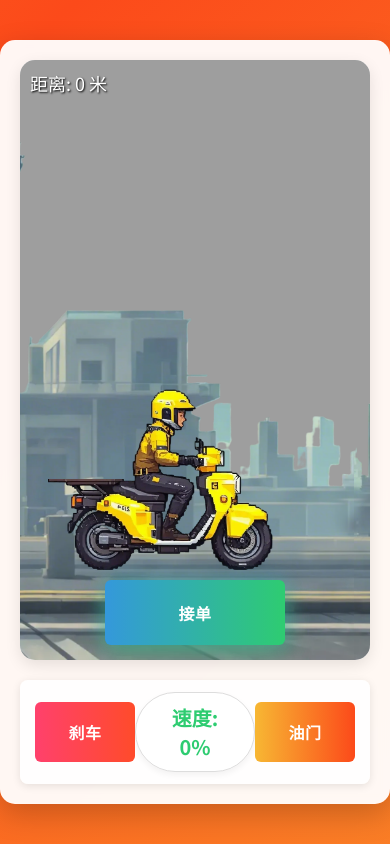
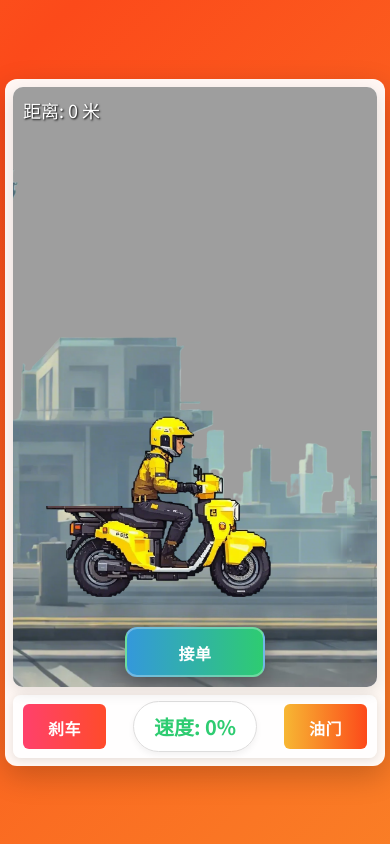
Before and after one commit to Drodd/SuerpDeliver, a plain HTML site: page index.html in a window 390 px wide. Both pictures are taken after a click on the button "开始冒险". Drawn offline with nearby package versions, Linux system fonts and the light colour scheme.

Commit message:
Add files via upload
修改bug

```diff
--- a/style.css
+++ b/style.css
@@ -14,6 +14,9 @@ body {
     align-items: center;
     min-height: 100vh;
     color: #333;
+    margin: 0;
+    padding: 0;
+    overflow-x: hidden;
 }
 
 @keyframes gradientBG {
@@ -25,12 +28,16 @@ body {
 .game-container {
     text-align: center;
     background-color: rgba(255, 255, 255, 0.95);
-    padding: 20px;
+    padding: 15px;
     border-radius: 15px;
     box-shadow: 0 10px 30px rgba(0, 0, 0, 0.2);
     max-width: 800px;
     width: 100%;
     backdrop-filter: blur(5px);
+    max-height: 98vh;
+    display: flex;
+    flex-direction: column;
+    margin: 10px auto;
 }
 
 h1 {
@@ -62,13 +69,15 @@ h1 {
 #canvas-container {
     position: relative;
     width: 100%;
-    height: 600px;
-    margin: 0 auto 20px;
+    height: calc(100vh - 150px);
+    max-height: 600px;
+    margin: 0 auto 15px;
     border: none;
     border-radius: 15px;
     overflow: hidden;
     background-color: #fafafa;
     box-shadow: 0 5px 15px rgba(0,0,0,0.1);
+    flex: 1;
 }
 
 #game-canvas {
@@ -336,12 +345,13 @@ h1 {
     display: flex;
     justify-content: space-between;
     align-items: center;
-    margin-top: 15px;
-    padding: 15px 25px;
+    margin-top: 10px;
+    padding: 10px 20px;
     background: rgba(255, 255, 255, 0.9);
     border-radius: 8px;
     border: none;
     box-shadow: 0 2px 8px rgba(0,0,0,0.1);
+    flex-shrink: 0;
 }
 
 /* 速度显示 */
@@ -745,6 +755,15 @@ h1 {
     transition: all 0.2s ease;
 }
 
+/* 确保control-button的hover和active状态不会影响overlay-btn */
+.control-button:hover:not(.overlay-btn) {
+    transform: translateY(-2px);
+}
+
+.control-button:active:not(.overlay-btn) {
+    transform: translateY(1px);
+}
+
 .control-button:before {
     content: none;
 }
@@ -782,12 +801,12 @@ h1 {
     overflow: hidden;
 }
 
-.btn:hover {
+.btn:hover:not(.overlay-btn) {
     transform: translateY(-2px);
     box-shadow: 0 2px 8px rgba(0,0,0,0.1);
 }
 
-.btn:active {
+.btn:active:not(.overlay-btn) {
     transform: translateY(1px);
     box-shadow: none;
 }
@@ -881,38 +900,47 @@ h1 {
 
 /* 叠放在场景上的按钮 */
 .overlay-btn {
-    position: absolute;
-    bottom: 20px;
-    left: 50%;
-    transform: translateX(-50%);
-    z-index: 50;
-    box-shadow: 0 6px 20px rgba(0,0,0,0.3);
-    border: 2px solid rgba(255, 255, 255, 0.3);
-    backdrop-filter: blur(5px);
-    background: linear-gradient(to right, #3498db, #2ecc71);
-    font-size: 24px;
-    padding: 20px 45px;
-    min-width: 220px;
-    height: 75px;
-    animation: pulseOverlay 2s infinite;
-    transition: all 0.3s ease;
-    color: white;
-    font-weight: 600;
-    letter-spacing: 0.5px;
-    text-align: center;
-    border-radius: 12px;
-    cursor: pointer;
+    position: absolute !important;
+    bottom: 20px !important;
+    left: 50% !important;
+    transform: translateX(-50%) !important;
+    z-index: 50 !important;
+    box-shadow: 0 6px 20px rgba(0,0,0,0.3) !important;
+    border: 2px solid rgba(255, 255, 255, 0.3) !important;
+    backdrop-filter: blur(5px) !important;
+    background: linear-gradient(to right, #3498db, #2ecc71) !important;
+    font-size: 24px !important;
+    padding: 20px 45px !important;
+    min-width: 220px !important;
+    height: 75px !important;
+    animation: pulseOverlay 2s infinite !important;
+    transition: background 0.3s ease, box-shadow 0.3s ease, border 0.3s ease !important;
+    color: white !important;
+    font-weight: 600 !important;
+    letter-spacing: 0.5px !important;
+    text-align: center !important;
+    border-radius: 12px !important;
+    cursor: pointer !important;
+    margin: 0 !important;
+    /* 确保不会继承其他按钮的变换效果 */
+    transform-origin: center !important;
 }
 
 .overlay-btn:hover {
-    background: linear-gradient(to right, #2980b9, #27ae60);
-    box-shadow: 0 10px 25px rgba(0,0,0,0.4);
-    border: 2px solid rgba(255, 255, 255, 0.5);
+    background: linear-gradient(to right, #2980b9, #27ae60) !important;
+    box-shadow: 0 10px 25px rgba(0,0,0,0.4) !important;
+    border: 2px solid rgba(255, 255, 255, 0.5) !important;
+    transform: translateX(-50%) !important;
+    /* 确保不会继承其他按钮的hover效果 */
+    top: auto !important;
 }
 
 .overlay-btn:active {
-    background: linear-gradient(to right, #1f6aa5, #1e8449);
-    box-shadow: 0 5px 15px rgba(0,0,0,0.3);
+    background: linear-gradient(to right, #1f6aa5, #1e8449) !important;
+    box-shadow: 0 5px 15px rgba(0,0,0,0.3) !important;
+    transform: translateX(-50%) !important;
+    /* 确保不会继承其他按钮的active效果 */
+    top: auto !important;
 }
 
 @keyframes pulseOverlay {
@@ -968,34 +996,165 @@ h1 {
 
 /* 移动设备适配 */
 @media (max-width: 768px) {
+    .game-container {
+        padding: 10px;
+        margin: 5px;
+        max-height: 99vh;
+    }
+
+    #canvas-container {
+        height: calc(100vh - 120px);
+        margin-bottom: 10px;
+    }
+
     .large-control-btn {
-        padding: 15px 25px;
-        min-width: 100px;
+        padding: 12px 20px;
+        min-width: 90px;
+        height: 50px;
+        font-size: 16px;
     }
 
     .super-large-btn {
-        padding: 16px 30px;
-        font-size: 20px;
-        min-width: 180px;
-        height: 65px;
+        padding: 14px 25px;
+        font-size: 18px;
+        min-width: 160px;
+        height: 55px;
     }
 
     .overlay-btn {
-        padding: 16px 35px;
-        font-size: 20px;
-        min-width: 180px;
-        height: 65px;
-        bottom: 15px;
+        padding: 14px 30px !important;
+        font-size: 18px !important;
+        min-width: 160px !important;
+        height: 55px !important;
+        bottom: 15px !important;
+        transform: translateX(-50%) !important;
+    }
+
+    .overlay-btn:hover {
+        transform: translateX(-50%) !important;
+    }
+
+    .overlay-btn:active {
+        transform: translateX(-50%) !important;
     }
 
     #controls, #bottom-controls {
-        padding: 12px 15px;
+        padding: 8px 12px;
+        margin-top: 5px;
     }
 
     .speed-display {
+        font-size: 14px;
+        padding: 6px 12px;
+        min-width: 70px;
+    }
+
+    /* 客户弹窗调整 */
+    .customer-popup {
+        width: 90%;
+        max-width: 350px;
+        padding: 15px;
+    }
+
+    .customer-name {
+        font-size: 18px;
+    }
+
+    .customer-identity {
+        font-size: 14px;
+    }
+
+    .customer-request {
+        font-size: 14px;
+        margin: 10px 0;
+        padding: 10px;
+    }
+
+    .package-icon {
+        width: 60px;
+        height: 60px;
+    }
+
+    .action-buttons {
+        gap: 10px;
+    }
+
+    .accept-request, .decline-request {
+        padding: 8px 18px;
+        font-size: 14px;
+    }
+}
+
+/* 小屏幕设备适配 */
+@media (max-width: 480px) {
+    .game-container {
+        padding: 8px;
+        border-radius: 12px;
+    }
+
+    #canvas-container {
+        height: calc(100vh - 100px);
+        border-radius: 10px;
+        margin-bottom: 8px;
+    }
+
+    .large-control-btn {
+        padding: 10px 15px;
+        min-width: 80px;
+        height: 45px;
+        font-size: 14px;
+    }
+
+    .overlay-btn {
+        padding: 12px 25px !important;
+        font-size: 16px !important;
+        min-width: 140px !important;
+        height: 50px !important;
+        bottom: 10px !important;
+    }
+
+    #controls {
+        padding: 6px 10px;
+    }
+
+    .speed-display {
+        font-size: 13px;
+        padding: 5px 10px;
+        min-width: 60px;
+    }
+
+    /* 客户弹窗进一步调整 */
+    .customer-popup {
+        width: 95%;
+        padding: 12px;
+    }
+
+    .customer-name {
         font-size: 16px;
-        padding: 8px 15px;
-        min-width: 80px;
+    }
+
+    .customer-identity {
+        font-size: 12px;
+    }
+
+    .customer-request {
+        font-size: 13px;
+        padding: 8px;
+    }
+
+    .package-icon {
+        width: 50px;
+        height: 50px;
+    }
+
+    .package-size {
+        font-size: 12px;
+        padding: 3px 10px;
+    }
+
+    .accept-request, .decline-request {
+        padding: 6px 15px;
+        font-size: 13px;
     }
 }
 
@@ -1264,22 +1423,35 @@ h1 {
     box-shadow: 0 3px 10px rgba(0, 0, 0, 0.2);
 }
 
-/* 移动设备适配 */
-@media (max-width: 768px) {
+/* 游戏结算界面响应式调整 */
+#game-over-screen {
+    max-height: 90vh;
+    overflow-y: auto;
+    padding: 25px 20px;
+}
+
+@media (max-height: 700px) {
     #game-over-screen {
-        padding: 25px 20px;
+        padding: 20px 15px;
     }
 
     #game-over-screen h2 {
         font-size: 2rem;
+        margin-bottom: 15px;
     }
 
     .game-stats-container {
-        padding: 20px 15px;
+        padding: 15px;
+        margin: 15px 0;
+    }
+
+    .stat-item {
+        margin-bottom: 10px;
+        padding-bottom: 10px;
     }
 
     .stat-label {
-        font-size: 1rem;
+        font-size: 0.9rem;
     }
 
     .stat-value {
@@ -1287,7 +1459,8 @@ h1 {
     }
 
     #restart-button {
-        padding: 12px 30px;
-        font-size: 1.1rem;
+        padding: 12px 25px;
+        font-size: 1rem;
+        margin-top: 15px;
     }
 }
```
